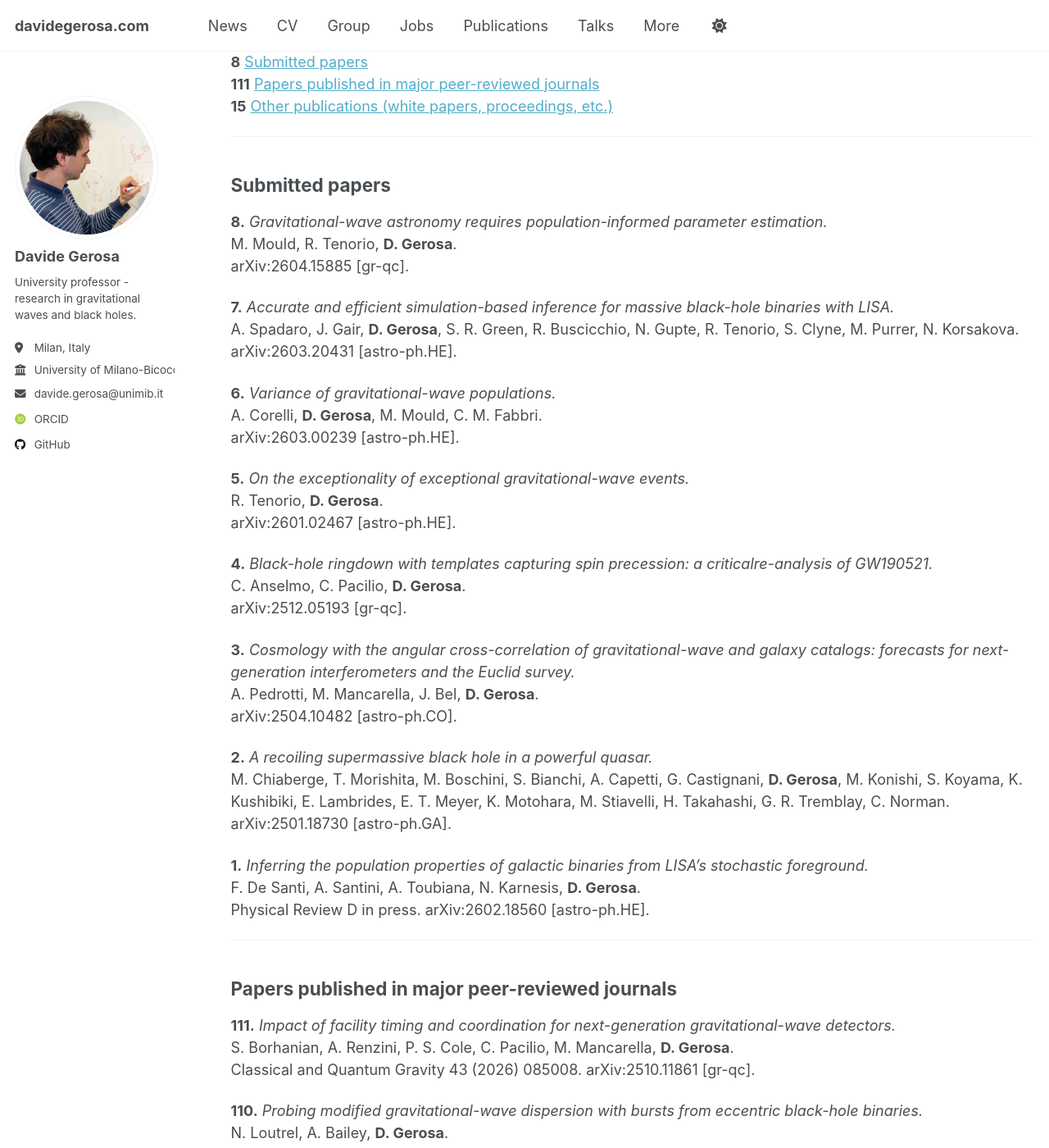
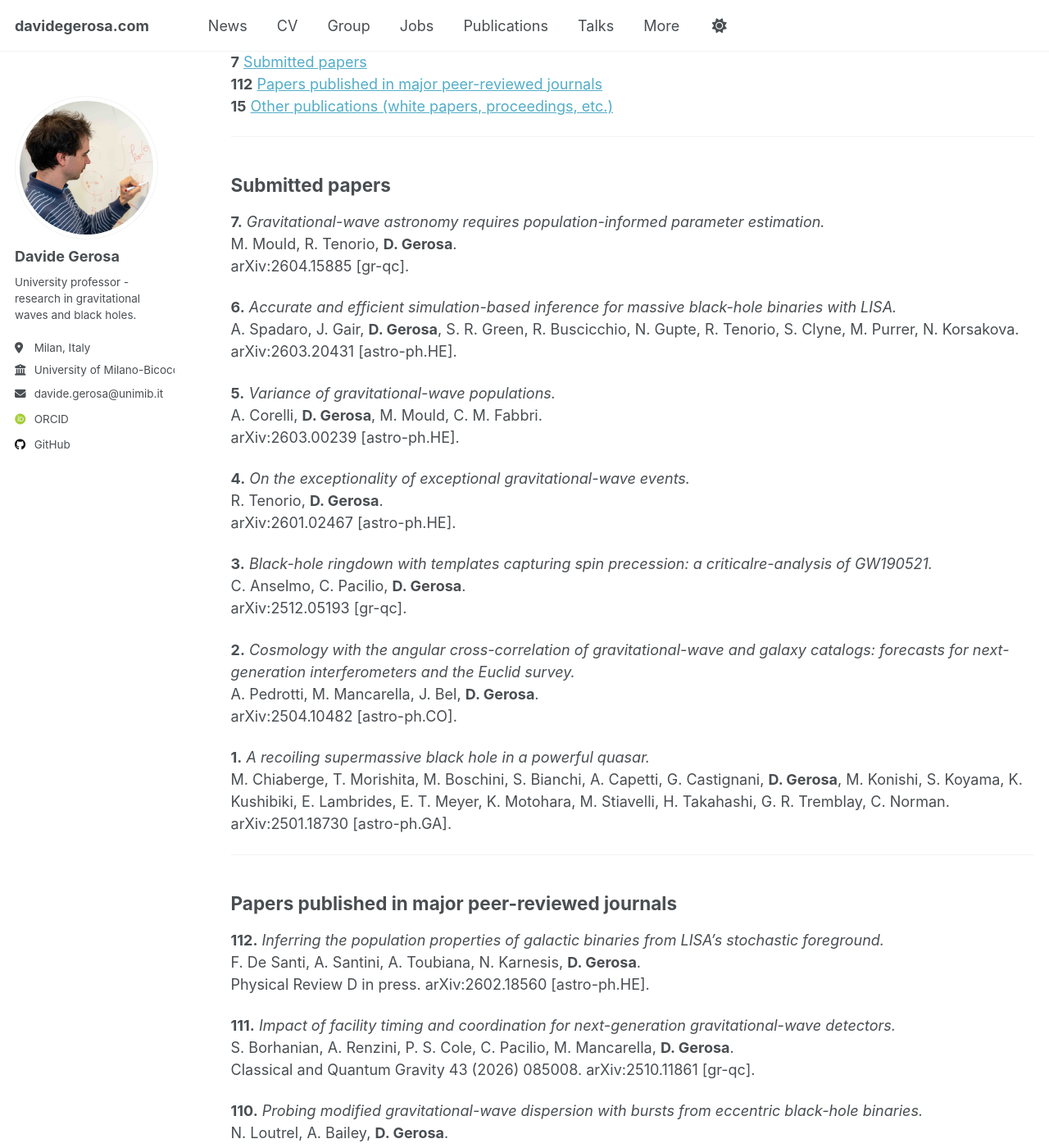
Before and after one commit to dgerosa/website, a Jekyll site: the page built from _pages/publications.md, in a window 1280 px wide and 1400 px high, scrolled down 305 px. Shown: the whole window at 82% size. Built offline with Jekyll 4.4.1, drawn with Linux system fonts in a browser that asks for light colours; some web fonts are replaced; some of the changed text lies outside the part shown.

Commit message:
Website update from workflow

```diff
--- a/_pages/_publications.md
+++ b/_pages/_publications.md
@@ -1,6 +1,6 @@
 ## Summary
-**8** [Submitted papers](#submitted-papers)\
-**111** [Papers published in major peer-reviewed journals](#papers-published-in-major-peer-reviewed-journals)\
+**7** [Submitted papers](#submitted-papers)\
+**112** [Papers published in major peer-reviewed journals](#papers-published-in-major-peer-reviewed-journals)\
 **15** [Other publications (white papers, proceedings, etc.)](#other-publications-white-papers-proceedings-etc)
 
 
@@ -8,50 +8,50 @@
 
 ## Submitted papers
 
-**8.**
+**7.**
 *Gravitational-wave astronomy requires population-informed parameter estimation.*\
 M. Mould, R. Tenorio, **D. Gerosa**.\
 <a href="https://arxiv.org/abs/2604.15885" style="color: inherit; text-decoration: none;">arXiv:2604.15885 [gr-qc]</a>.
 
-**7.**
+**6.**
 *Accurate and efficient simulation-based inference for massive black-hole binaries with LISA.*\
 A. Spadaro, J. Gair, **D. Gerosa**, S. R. Green, R. Buscicchio, N. Gupte, R. Tenorio, S. Clyne, M. Purrer, N. Korsakova.\
 <a href="https://arxiv.org/abs/2603.20431" style="color: inherit; text-decoration: none;">arXiv:2603.20431 [astro-ph.HE]</a>.
 
-**6.**
+**5.**
 *Variance of gravitational-wave populations.*\
 A. Corelli, **D. Gerosa**, M. Mould, C. M. Fabbri.\
 <a href="https://arxiv.org/abs/2603.00239" style="color: inherit; text-decoration: none;">arXiv:2603.00239 [astro-ph.HE]</a>.
 
-**5.**
+**4.**
 *On the exceptionality of exceptional gravitational-wave events.*\
 R. Tenorio, **D. Gerosa**.\
 <a href="https://arxiv.org/abs/2601.02467" style="color: inherit; text-decoration: none;">arXiv:2601.02467 [astro-ph.HE]</a>.
 
-**4.**
+**3.**
 *Black-hole ringdown with templates capturing spin precession: a criticalre-analysis of GW190521.*\
 C. Anselmo, C. Pacilio, **D. Gerosa**.\
 <a href="https://arxiv.org/abs/2512.05193" style="color: inherit; text-decoration: none;">arXiv:2512.05193 [gr-qc]</a>.
 
-**3.**
+**2.**
 *Cosmology with the angular cross-correlation of gravitational-wave and galaxy catalogs: forecasts for next-generation interferometers and the Euclid survey.*\
 A. Pedrotti, M. Mancarella, J. Bel, **D. Gerosa**.\
 <a href="https://arxiv.org/abs/2504.10482" style="color: inherit; text-decoration: none;">arXiv:2504.10482 [astro-ph.CO]</a>.
 
-**2.**
+**1.**
 *A recoiling supermassive black hole in a powerful quasar.*\
 M. Chiaberge, T. Morishita, M. Boschini, S. Bianchi, A. Capetti, G. Castignani, **D. Gerosa**, M. Konishi, S. Koyama, K. Kushibiki, E. Lambrides, E. T. Meyer, K. Motohara, M. Stiavelli, H. Takahashi, G. R. Tremblay, C. Norman.\
 <a href="https://arxiv.org/abs/2501.18730" style="color: inherit; text-decoration: none;">arXiv:2501.18730 [astro-ph.GA]</a>.
-
-**1.**
-*Inferring the population properties of galactic binaries from LISA's stochastic foreground.*\
-F. De Santi, A. Santini, A. Toubiana, N. Karnesis, **D. Gerosa**.\
-Physical Review D in press. <a href="https://arxiv.org/abs/2602.18560" style="color: inherit; text-decoration: none;">arXiv:2602.18560 [astro-ph.HE]</a>.
 
 
 ---
 
 ## Papers published in major peer-reviewed journals
+
+**112.**
+*Inferring the population properties of galactic binaries from LISA's stochastic foreground.*\
+F. De Santi, A. Santini, A. Toubiana, N. Karnesis, **D. Gerosa**.\
+Physical Review D in press. <a href="https://arxiv.org/abs/2602.18560" style="color: inherit; text-decoration: none;">arXiv:2602.18560 [astro-ph.HE]</a>.
 
 **111.**
 *Impact of facility timing and coordination for next-generation gravitational-wave detectors.*\
```
Also changed, not shown: other parts of _pages/_publications.md (+1 -1 lines), _pages/_citations.md (+1 -1 lines), _pages/_group.md (+1 -1 lines), _pages/_talks.md (+1 -1 lines).
